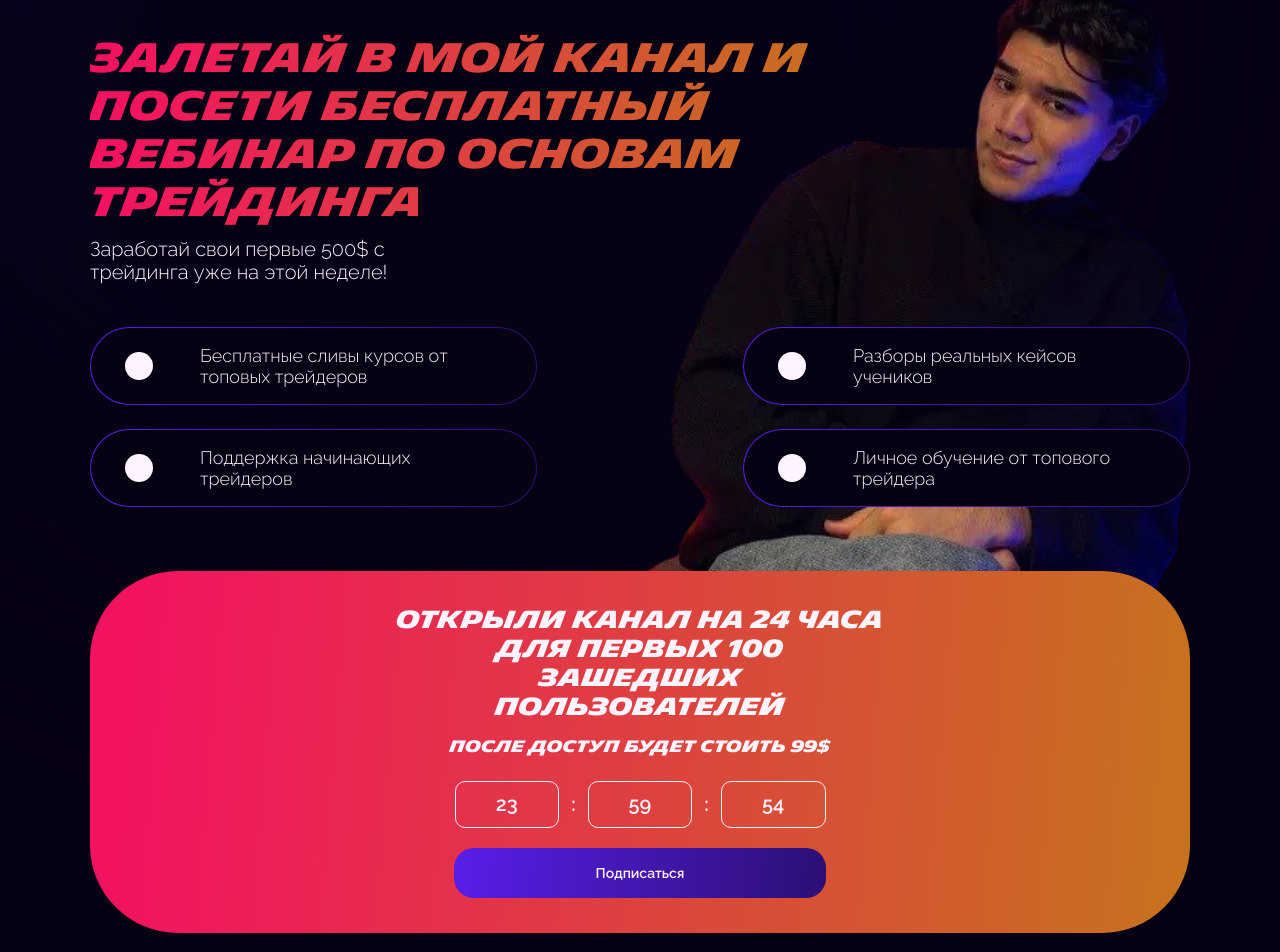
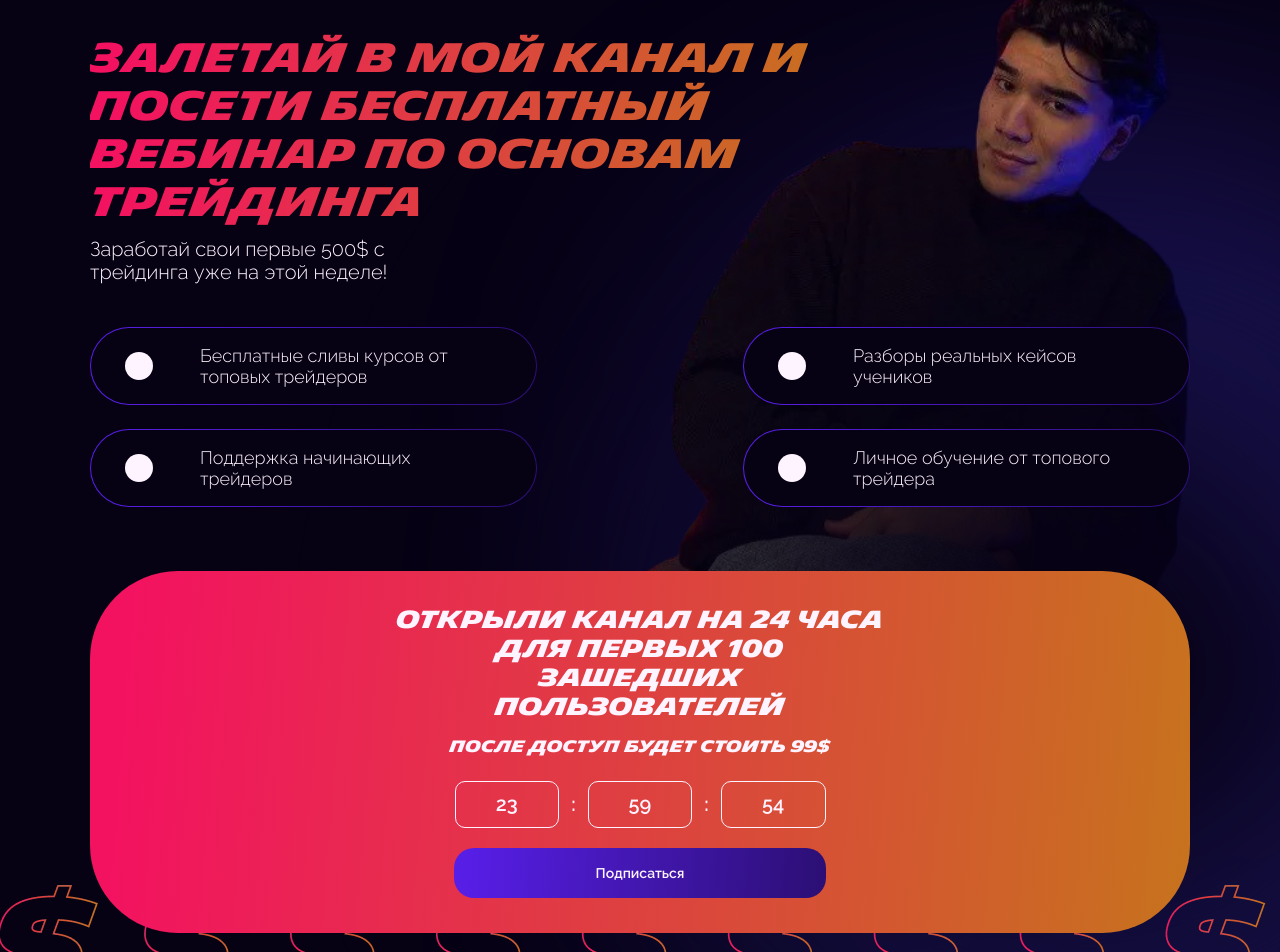
Before and after one commit to cyanidium-dev/crypto-landing, a Next.js app: page / in a window 1280 px wide. Shown: the part 6356-7308 px from the top of the page. Built offline with nearby package versions, Linux system fonts and the light colour scheme.

Commit message:
added backgrounds to the cta webinar

```diff
--- a/src/components/homePage/ctaWebinar/CtaWebinar.tsx
+++ b/src/components/homePage/ctaWebinar/CtaWebinar.tsx
@@ -1,13 +1,13 @@
 import React from "react";
 import BonusesList from "./BonusesList";
 import OpenTelegramChat from "./OpenTelegramChat";
-import Image from "next/image";
+import CtaWebinarImages from "./CtaWebinarImages";
 
 export default function CtaWebinar() {
   return (
     <section
       className="relative container max-w-[1920px] pt-[42px] tabxl:pt-[96px] pb-[61px] tabxl:pb-[92px] mb-[104px] tabxl:mb-[74px]
-    overflow-x-hidden"
+    overflow-x-clip"
     >
       <h2
         className="max-w-[331px] sm:max-w-[472px] tabxl:max-w-[744px] mb-3 font-michelin uppercase text-24bold tabxl:text-40bold text-transparent
@@ -18,14 +18,7 @@ export default function CtaWebinar() {
       <p className="w-[247px] tabxl:w-[338px] mb-[205px] tabxl:mb-[42px] text-14light tabxl:text-20light">
         Заработай свои первые 500$ с трейдинга уже на этой неделе!
       </p>
-      <Image
-        src="/images/contentImages/ctaWebinarMan.webp"
-        alt="man"
-        width={640}
-        height={640}
-        className="absolute -z-10 top-9 sm:top-0 tabxl:-top-[162px] -right-[65px] tabxl:-right-[178px] laptop:-right-[calc(-50%+550px+205px)] w-[659px] tabxl:w-[821px] h-[659px] tabxl:h-[821px]
-        object-cover origin-center"
-      />
+      <CtaWebinarImages />
       <BonusesList />
       <OpenTelegramChat />
     </section>
--- /dev/null
+++ b/src/components/homePage/ctaWebinar/CtaWebinarImages.tsx
@@ -0,0 +1,32 @@
+import React from "react";
+import Image from "next/image";
+
+export default function CtaWebinarImages() {
+  return (
+    <>
+      <Image
+        src="/images/contentImages/ctaWebinarMan.webp"
+        alt="man"
+        width={640}
+        height={640}
+        className="absolute -z-20 top-9 sm:top-0 tabxl:-top-[162px] -right-[65px] tabxl:-right-[178px] laptop:-right-[calc(-50%+550px+205px)] w-[659px] tabxl:w-[821px] h-[659px] tabxl:h-[821px]
+    object-cover overflow-visible"
+      />
+      <Image
+        src="/images/backgrounds/oneRowDollarsDesk.webp"
+        alt="dollars"
+        width={1920}
+        height={154}
+        className="absolute -z-30 tabxl:-z-[5] top-[271px] tabxl:top-auto tabxl:bottom-0 left-0 h-[154px] object-cover object-center"
+      />
+      <div
+        className="absolute -z-40 top-[348px] tabxl:top-[336px] right-[-237px] tabxl:right-[-156px] w-[649px] h-[747px]
+       rounded-full bg-purple blur-[150px]"
+      ></div>
+      <div
+        className="absolute -z-10 top-[314px] tabxl:top-[246px] right-[-192px] w-[815px]
+        h-[942px] rotate-[103deg] rounded-full bg-black blur-[69px] tabxl:blur-[150px]"
+      ></div>
+    </>
+  );
+}
--- a/src/components/homePage/reviews/Reviews.tsx
+++ b/src/components/homePage/reviews/Reviews.tsx
@@ -6,7 +6,7 @@ export default function Reviews() {
   return (
     <section
       id="reviews"
-      className="relative w-full pt-[430px] tabxl:pt-[154px] pb-[55px] tabxl:pb-[124px] mb-[75px] tabxl:mb-[10px] overflow-x-clip"
+      className="relative w-full pt-[430px] tabxl:pt-[154px] pb-[55px] tabxl:pb-[124px] mb-[75px] tabxl:mb-[10px] overflow-clip"
     >
       <ReviewsImages />
       <div className="container max-w-[1920px] tabxl:ml-[35.5%] laptop:ml-[30.5%] mb-[61px] tabxl:mb-[71px]">
```
